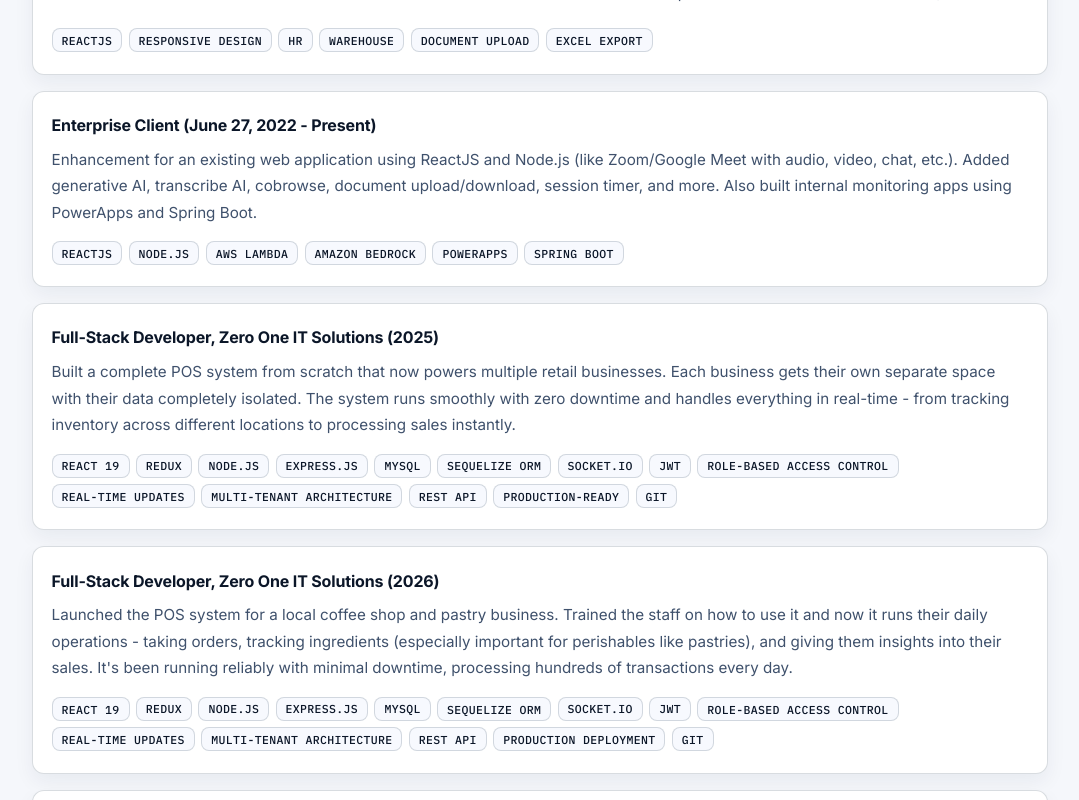
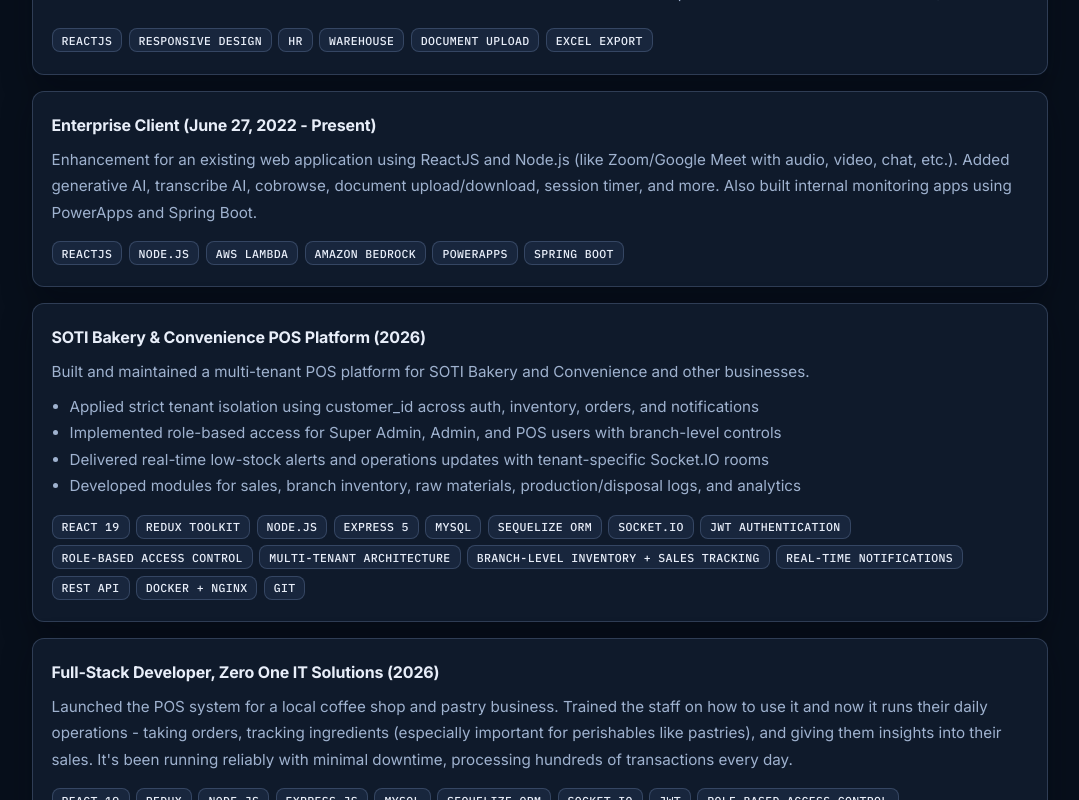
Before and after one commit to zero-one-projects/zeroone-website, a React (Create React App) app: page / in a window 1280 px wide. Shown: the part 1838-2638 px from the top of the page, without its empty margins (100-1179 px from the left). Built offline with nearby package versions, Linux system fonts and the light colour scheme.

Commit message:
update email

```diff
--- a/src/components/ThemeToggle.js
+++ b/src/components/ThemeToggle.js
@@ -4,9 +4,9 @@ import './ThemeToggle.css';
 function ThemeToggle() {
     const [theme, setTheme] = useState(() => {
         if (typeof window !== 'undefined') {
-            return localStorage.getItem('theme') || 'light';
+            return localStorage.getItem('theme') || 'dark';
         }
-        return 'light';
+        return 'dark';
     });
 
     useEffect(() => {
--- a/src/sections/About.js
+++ b/src/sections/About.js
@@ -11,7 +11,7 @@ const About = () => (
         <div className="about-contact">
             Get in touch <span role="img" aria-label="point">👉</span>
             <a href="mailto:hello@zeroone.com" className="about-email">
-                muksanalriza@gmail.com
+                contact@zeroone-apps.com
             </a>
         </div>
     </section>
--- a/src/sections/Projects.js
+++ b/src/sections/Projects.js
@@ -88,14 +88,20 @@ const projects = [
         tags: ["ReactJS", "Node.js", "AWS Lambda", "Amazon Bedrock", "PowerApps", "Spring Boot"],
     },
     {
-        title: "Full-Stack Developer, Zero One IT Solutions (2025)",
+        title: "SOTI Bakery & Convenience POS Platform (2026)",
         description: (
             <span>
-                Built a complete POS system from scratch that now powers multiple retail businesses. Each business gets their own separate space with their data completely isolated. The system runs smoothly with zero downtime and handles everything in real-time - from tracking inventory across different locations to processing sales instantly.
+                Built and maintained a multi-tenant POS platform for SOTI Bakery and Convenience and other businesses.
+                <ul style={{ margin: '0.5rem 0', paddingLeft: 18 }}>
+                    <li>Applied strict tenant isolation using customer_id across auth, inventory, orders, and notifications</li>
+                    <li>Implemented role-based access for Super Admin, Admin, and POS users with branch-level controls</li>
+                    <li>Delivered real-time low-stock alerts and operations updates with tenant-specific Socket.IO rooms</li>
+                    <li>Developed modules for sales, branch inventory, raw materials, production/disposal logs, and analytics</li>
+                </ul>
             </span>
         ),
         tags: [
-            "React 19", "Redux", "Node.js", "Express.js", "MySQL", "Sequelize ORM", "Socket.io", "JWT", "Role-based Access Control", "Real-time Updates", "Multi-tenant Architecture", "REST API", "Production-ready", "Git"
+            "React 19", "Redux Toolkit", "Node.js", "Express 5", "MySQL", "Sequelize ORM", "Socket.IO", "JWT Authentication", "Role-Based Access Control", "Multi-Tenant Architecture", "Branch-Level Inventory + Sales Tracking", "Real-Time Notifications", "REST API", "Docker + Nginx", "Git"
         ],
     },
     {
--- a/src/sections/Team.css
+++ b/src/sections/Team.css
@@ -38,7 +38,7 @@
   transition: transform 0.2s, border-color 0.2s, box-shadow 0.2s;
   text-align: center;
   opacity: 0;
-  animation: fade-up 0.56s cubic-bezier(0.2, 0.7, 0.2, 1) forwards;
+  transform: translateY(20px);
 }
 
 .team-card:hover {
@@ -47,9 +47,13 @@
   box-shadow: var(--hover-shadow);
 }
 
-.team-card:nth-child(1) { animation-delay: 0.14s; }
-.team-card:nth-child(2) { animation-delay: 0.22s; }
-.team-card:nth-child(3) { animation-delay: 0.3s; }
+.team-visible .team-card {
+  animation: fade-up 0.56s cubic-bezier(0.2, 0.7, 0.2, 1) forwards;
+}
+
+.team-visible .team-card:nth-child(1) { animation-delay: 0.14s; }
+.team-visible .team-card:nth-child(2) { animation-delay: 0.22s; }
+.team-visible .team-card:nth-child(3) { animation-delay: 0.3s; }
 
 .team-photo {
   width: 78px;
--- a/src/sections/Team.js
+++ b/src/sections/Team.js
@@ -1,4 +1,4 @@
-import React, { useState } from "react";
+import React, { useEffect, useRef, useState } from "react";
 import RequestCVForm from '../components/RequestCVForm';
 import '../components/RequestCVModal.css';
 import './Team.css';
@@ -29,8 +29,29 @@ const teamMembers = [
 
 function Team() {
     const [showRequestCV, setShowRequestCV] = useState({ open: false, to: null });
+    const [isVisible, setIsVisible] = useState(false);
+    const sectionRef = useRef(null);
+
+    useEffect(() => {
+        const sectionEl = sectionRef.current;
+        if (!sectionEl) return undefined;
+
+        const observer = new IntersectionObserver(
+            ([entry]) => {
+                if (entry.isIntersecting) {
+                    setIsVisible(true);
+                    observer.unobserve(entry.target);
+                }
+            },
+            { threshold: 0.2, rootMargin: "0px 0px -10% 0px" }
+        );
+
+        observer.observe(sectionEl);
+        return () => observer.disconnect();
+    }, []);
+
     return (
-        <section className="team-section">
+        <section ref={sectionRef} className={`team-section ${isVisible ? "team-visible" : ""}`}>
             <h2 className="team-title">Our Team</h2>
             <div className="team-grid">
                 {teamMembers.map((member, idx) => (
```
